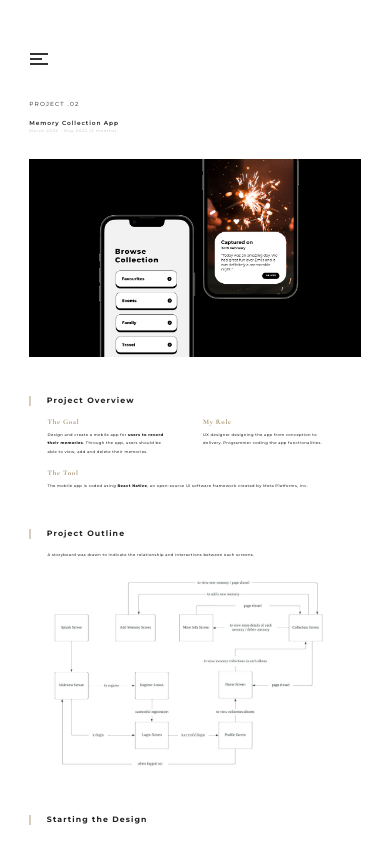
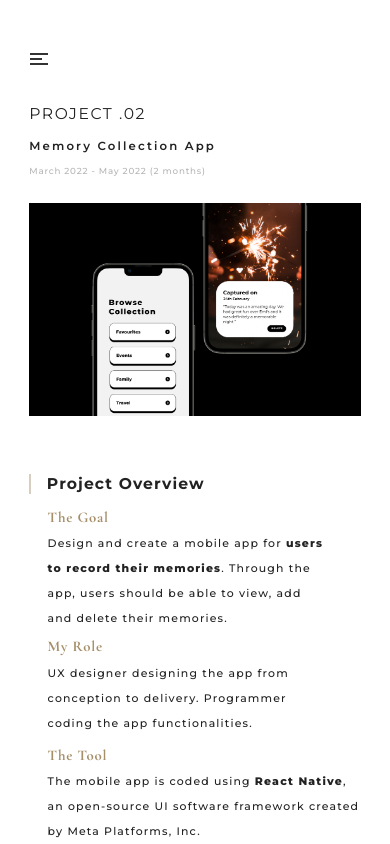
Before and after one commit to JingWen23/Portfolio, a React (Create React App) app: page /#/project/2 in a window 390 px wide. Shown: the top 844 px of the page. Built offline with nearby package versions, Linux system fonts and the light colour scheme; a web font is replaced by a local one.

Commit message:
Edits to proj one page

```diff
--- a/src/App.css
+++ b/src/App.css
@@ -2032,12 +2032,9 @@ body {
   margin: auto;
 }
 
-
-
-
-
-
-
+.projone-methodology-phone {
+  display: none;
+}
 
 .projects-footer {
   list-style-type: none;
@@ -2101,12 +2098,186 @@ body {
 }
 
 @media (max-width: 425px) {
+  .proj-title {
+    text-align: left;
+    font-family: "Montserrat", serif;
+    font-weight: 400;
+    letter-spacing: 0.4vw;
+    font-size: 4vw;
+    line-height: 2;
+    text-transform: uppercase;
+  }
+
+  .proj-subtitle {
+    text-align: left;
+    font-family: "Montserrat", serif;
+    font-weight: 600;
+    letter-spacing: 0.55vw;
+    font-size: 3vw;
+    margin: 2vw 0;
+    /* line-height: 1.4; */
+  }
+
+  .proj-duration {
+    font-family: "Montserrat", serif;
+    font-weight: 500;
+    letter-spacing: 0.2vw;
+    text-align: left;
+    color: #b6b6b6;
+    font-size: 2.25vw;
+  }
+
+  .proj-section-title {
+    text-align: left;
+    font-family: "Montserrat", serif;
+    font-weight: 700;
+    letter-spacing: 0.28vw;
+    font-size: 4vw;
+    margin-bottom: 0;
+    border-left: solid 0.7vw #D8CEBF;
+    padding-left: 4vw;
+  }
+
+  .projone-section-one {
+    display: block;
+  }
+
+  .proj-section-subtitle, .proj-section-findings-title {
+    letter-spacing: 0.2vw;
+    font-size: 3.8vw;
+    margin-bottom: 0.8vw;
+    /* background-color: #3955d9; */
+  }
+
+  .proj-section-content, .proj-section-content-two {
+    text-align: left;
+    font-family: "Montserrat", serif;
+    font-weight: 500;
+    letter-spacing: 0.3vw;
+    font-size: 2.8vw;
+    margin-bottom: 1vw;
+    line-height: 2.3;
+    /* background-color: #a58e68; */
+  }
+
+  .proj-section-content-two {
+    margin-bottom: 2.5vw;
+  }
+
+  .projone-subsection {
+    margin: 5vw 0;
+  }
+
+  .proj-section-two-quote {
+    font-size: 2.8vw;
+    margin: 3vw 0vw;
+  }
+
+  .proj-link-button {
+    letter-spacing: 0.5vw;
+    font-size: 2vw;
+  }
+
+  .projone-screen-one-img {
+    width: 100%;
+  }
+
+  .proj-section-container {
+    margin-top: 15vw;
+  }
+
+  .projone-methodology-phone {
+    display: block;
+    margin-bottom: 5vw;
+  }
+
+  .u-full-width {
+    display: none;
+  }
+
+  .proj-section-table-title {
+    letter-spacing: 0.2vw;
+    font-size: 2.6vw;
+    margin-bottom: 0vw;
+    /* padding-bottom: 0; */
+  }
+
+  .proj-section-table-content {
+    letter-spacing: 0.3vw;
+    font-size: 2.8vw;
+    margin-bottom: 1vw;
+    width: 100%;
+    border: none;
+  }
+
+  .proj-section-table-title, .proj-section-table-content {
+    padding: 1vw 0;
+  }
+
+  .proj-section-findings {
+    display: block;
+  }
+
+  .proj-section-findings-content-one {
+    font-family: "Montserrat", serif;
+    font-weight: bold;
+    line-height: 2.3;
+    text-align: left;
+    letter-spacing: 0.2vw;
+    font-size: 2.6vw;
+    margin-bottom: 0vw;
+  }
+
+  .proj-section-findings-content-two {
+    font-family: "Montserrat", serif;
+    font-weight: 500;
+    letter-spacing: 0.3vw;
+    font-size: 2.8vw;
+    margin-bottom: 1vw;
+    line-height: 2.3;
+    text-align: left;
+    /* background-color: #a58e68; */
+  }
+
+  .proj-section-findings-subtitle {
+    font-family: "Montserrat", serif;
+    font-weight: bold;
+    font-size: 4vw;
+    margin-bottom: 1vw;
+    text-align: left;
+    color: #D8CEBF;
+  }
+
+  .proj-findings-container {
+    margin: 5vw 0;
+  }
+
+  .proj-section-five-subtitle {
+    font-size: 4vw;
+  }
+
+  .projone-section-five, .projone-section-five-right {
+    display: grid;
+    grid-template-columns: 2fr 2fr;
+    width: 90%;
+    grid-gap: 0 7vw;
+  }
+
+  .projone-screens-img {
+    width: 100%;
+  }
+
+  .proj-section-five-content {
+    border-left: solid 0.4vw #a58e68;
+    padding-left: 4vw;
+  }
 
   .projects-footer {
     width: 85%;
     margin-top: 10vh;
-
-  }
+  }
+
+
 }
 
 @media (max-width: 320px) {
@@ -2119,7 +2290,6 @@ body {
   .proj-duration {
     margin-top: 1vw;
   }
-
 }
 
 /* _______________________________________________________________________________________ */
--- a/src/ProjectOne.js
+++ b/src/ProjectOne.js
@@ -111,20 +111,20 @@ function ProjectOne() {
                 <h2 className="proj-section-title">Project Overview</h2>
 
                 <div className="projone-section-one">
-                    <div>
+                    <div className="projone-subsection">
                         <h5 className="proj-section-subtitle">The Problem</h5>
                         <p className="proj-section-content">Large amount of the population <span className="proj-section-content-bold">have trouble adhering to their medication schedule </span>
                         and this can often lead to not only serious health consequences, but also waste of medicines. </p>
                     </div>
-                    <div>
+                    <div className="projone-subsection">
                         <h5 className="proj-section-subtitle">Target Audience</h5>
                         <p className="proj-section-content">Adults and seniors who occasionally <span className="proj-section-content-bold">forget to take their medicine</span>, and would like to have a dedicated reminder that prompt them to take their medications. </p>
                     </div>
-                    <div>
+                    <div className="projone-subsection">
                         <h5 className="proj-section-subtitle">The Goal</h5>
                         <p className="proj-section-content">Design an app that <span className="proj-section-content-bold">reminds people to take their medicine</span> and help them follow their assigned medication schedule. </p>
                     </div>
-                    <div>
+                    <div className="projone-subsection">
                         <h5 className="proj-section-subtitle">My Role</h5>
                         <p className="proj-section-content">UX designer / researcher designing the app and responsive website from conception to delivery.</p>
                     </div>
@@ -151,7 +151,7 @@ function ProjectOne() {
                 <h2 className="proj-section-title">Starting the Design</h2>
 
                 <div className="projone-section-three">
-                    <div>
+                    <div className="projone-subsection">
                         <h5 className="proj-section-subtitle">Digital Wireframes</h5>
                         <p className="proj-section-content">The first set of wireframes focuses on the screens users would encounter when adding a new medicine reminder.</p>
                         <img src={ProjOneScreen1} className="projone-screen-one-img" alt="Logo" />
@@ -170,14 +170,14 @@ function ProjectOne() {
                 <h2 className="proj-section-title">Usability Study</h2>
 
                 <div className="projone-section-three">
-                    <div>
+                    <div className="projone-subsection">
                         <h5 className="proj-section-subtitle">Research Goal</h5>
                         <p className="proj-section-content">To figure out what difficulties users encounter when attempting to a new medicine reminder to the app.</p>
                     </div>
                 </div>
 
                 <div className="projone-section-three">
-                    <div>
+                    <div className="projone-subsection">
                         <h5 className="proj-section-subtitle">Methodology</h5>
 
                         <table class="u-full-width">
@@ -205,20 +205,44 @@ function ProjectOne() {
                             </tbody>
                         </table>
 
+                        <div className="projone-methodology-phone">
+                            <div className="methodology-partone">
+                                <p className="proj-section-table-title">Study type:</p>
+                                <p className="proj-section-table-content">Unmoderated</p>
+                            </div>
+                            <div className="methodology-partone">
+                                <p className="proj-section-table-title">Location:</p>
+                                <p className="proj-section-table-content">Malaysia, remote (participants will go through the usability study in their own homes)</p>
+                            </div>
+                            <div className="methodology-partone">
+                                <p className="proj-section-table-title">Date:</p>
+                                <p className="proj-section-table-content">Sessions will take place between July 15 to July 20</p>
+                            </div>
+                            <div className="methodology-partone">
+                                <p className="proj-section-table-title">Details:</p>
+                                <p className="proj-section-table-content">6 participants will add a medicine reminder to the app. They will then be requested to complete the questionnaire on the satisfaction rate. </p>
+                            </div>
+                            <div className="methodology-partone">
+                                <p className="proj-section-table-title">Duration:</p>
+                                <p className="proj-section-table-content">15-20 minutes</p>
+                            </div>
+
+                        </div>
+
                         <h5 className="proj-section-findings-title">Main Findings</h5>
                         <div className="proj-section-findings">
 
-                            <div>
+                            <div className="proj-findings-container">
                                 <h5 className="proj-section-findings-subtitle">1</h5>
                                 <p className="proj-section-findings-content-one">Label icons</p>
                                 <p className="proj-section-findings-content-two">People prefer using labelled icons when navigating.</p>
                             </div>
-                            <div>
+                            <div className="proj-findings-container">
                                 <h5 className="proj-section-findings-subtitle">2</h5>
                                 <p className="proj-section-findings-content-one">Add medicine appearance</p>
                                 <p className="proj-section-findings-content-two">People would like to select how the medicine look like.</p>
                             </div>
-                            <div>
+                            <div className="proj-findings-container">
                                 <h5 className="proj-section-findings-subtitle">3</h5>
                                 <p className="proj-section-findings-content-one">Edit Reminders</p>
                                 <p className="proj-section-findings-content-two">People would like to edit the info they’ve added for their reminders.</p>
@@ -306,7 +330,7 @@ function ProjectOne() {
         </div>
 
         <ul className="projects-footer">
-          <li className="projects-footer-link">© 2022 Jing Wen Ng </li>
+          <li className="footer-link">© 2022 Jing Wen Ng </li>
           <a href="https://www.linkedin.com/in/jing-wen-n-2a1442128/" target="_blank" className="footer-link-two">LinkedIn</a>
           <ButtonMailTo mailto="mailto:jingwen9@gmail.com" />
         </ul>
```
